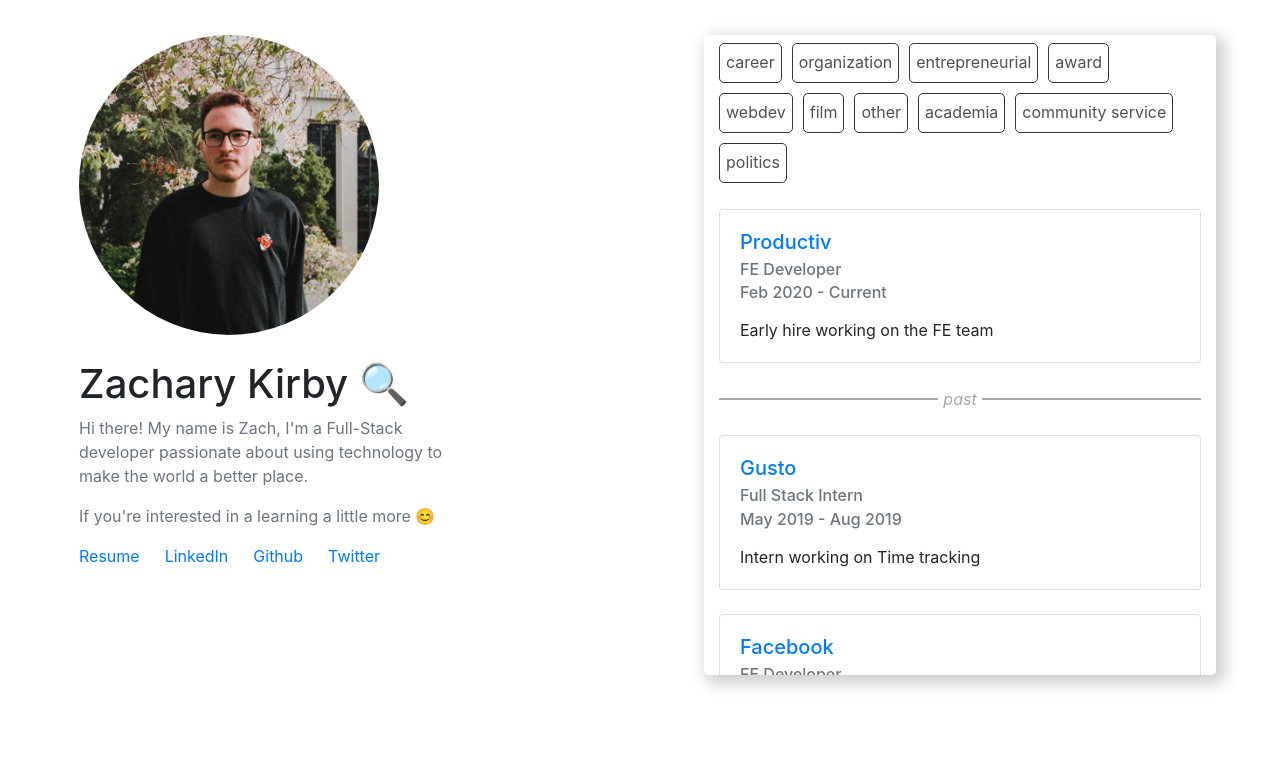
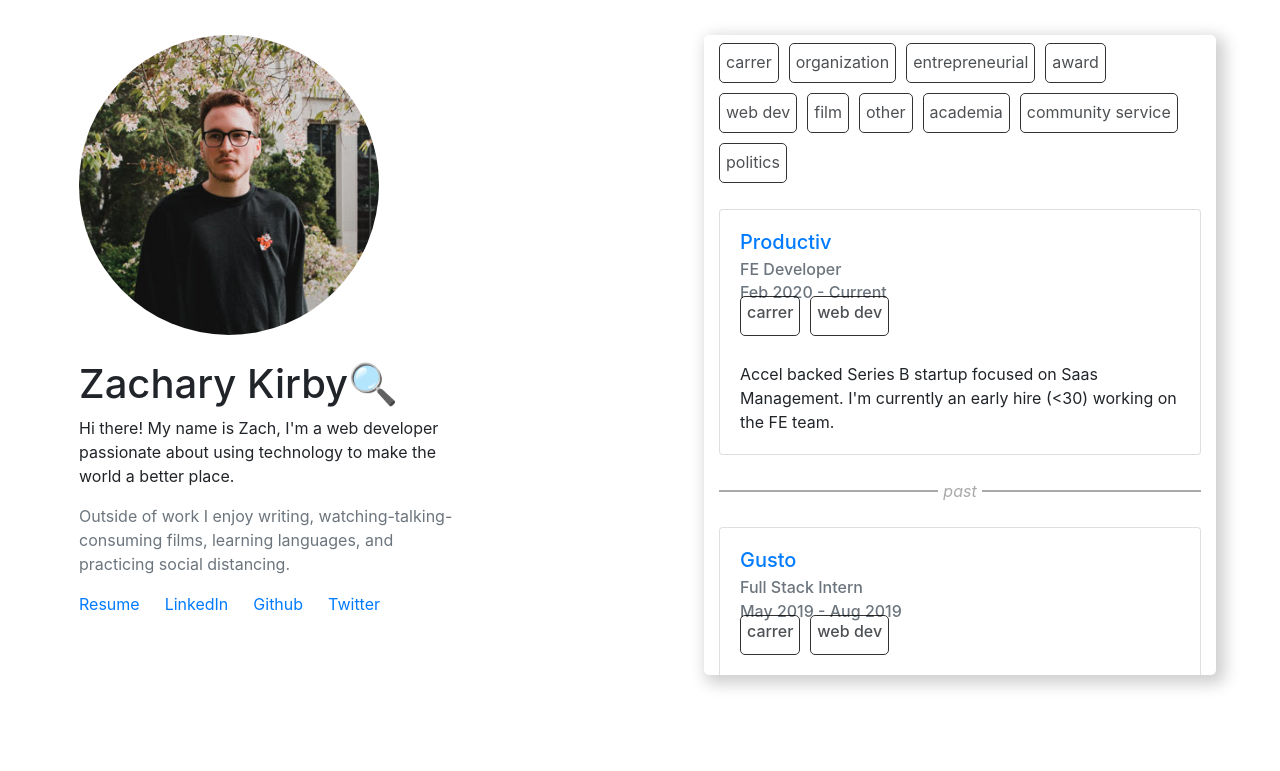
Before and after one commit to zkirby/website_v6, a Gatsby site: page / in a window 1280 px wide. Built offline with nearby package versions, Linux system fonts and the light colour scheme; Gatsby itself is replaced by a stand-in of ours.

Commit message:
added lots of content for the side as well as tracking

```diff
--- a/src/components/DefaultLeftSide.jsx
+++ b/src/components/DefaultLeftSide.jsx
@@ -11,17 +11,19 @@
     <Image className="self-image" src={Self} roundedCircle />
     <h1>
       Zachary Kirby
-{' '}
-<Emoji symbol="🔍" label="hourglass" />
+      <Emoji class="ml-2" symbol="🔍" label="hourglass" />
     </h1>
+    <p>
+      Hi there! My name is Zach, I'm a web developer passionate about using
+      technology to make the world a better place.
+    </p>
+    {/* <p className="text-secondary">
+      If you're interested in a learning a little more
+      <Emoji symbol="😊" label="smile" />
+    </p> */}
     <p className="text-secondary">
-      Hi there! My name is Zach, I'm a Full-Stack developer passionate about
-      using technology to make the world a better place.
-    </p>
-    <p className="text-secondary">
-      If you're interested in a learning a little more
-{" "}
-      <Emoji symbol="😊" label="smile" />
+      Outside of work I enjoy writing, watching-talking-consuming films,
+      learning languages, and practicing social distancing.
     </p>
     <a href="https://drive.google.com/a/berkeley.edu/file/d/1NcNQ4Z8nVl6Nro3bgpwU07zbAE9gFYl7/view?usp=sharing">
       Resume
--- a/src/components/lists/ParticipationList.jsx
+++ b/src/components/lists/ParticipationList.jsx
@@ -1,21 +1,24 @@
 import React from "react";
+import ReactGA from "react-ga";
 import { Container, Card } from "react-bootstrap";
+
+import { TRACKING_EVENT } from "../utils/constants";
 
 // import Markdown from "../utils/Markdown";
 
 // import pdMd from "../../writings/productiv.md";
 
 const CARD_TYPES = {
-  CAREER: "CAREER",
-  ORGANIZATION: "ORGANIZATION",
-  ENTREPRENEURIAL: "ENTREPRENEURIAL",
-  AWARD: "AWARD",
-  WEBDEV: "WEBDEV",
-  FILM: "FILM",
-  OTHER: "OTHER",
-  ACADEMIA: "ACADEMIA",
-  COMMUNITY_SERVICE: "COMMUNITY SERVICE",
-  POLITICS: "POLITICS",
+  CAREER: "carrer",
+  ORGANIZATION: "organization",
+  ENTREPRENEURIAL: "entrepreneurial",
+  AWARD: "award",
+  WEBDEV: "web dev",
+  FILM: "film",
+  OTHER: "other",
+  ACADEMIA: "academia",
+  COMMUNITY_SERVICE: "community service",
+  POLITICS: "politics",
 };
 
 const CURRENT_CARDS = [
@@ -26,139 +29,161 @@
     dates: "Feb 2020 - Current",
     link: "https://productiv.com/",
     // mdLink: pdMd,
-    oneLine: "Early hire working on the FE team",
+    oneLine:
+      "Accel backed Series B startup focused on Saas Management. I'm currently an early hire (<30) working on the FE team.",
     description: "Something something something.",
   },
 ];
+const TIMES = {
+  SUMMER_JUNIOR_YEAR: "May 2019 - Aug 2019",
+  SUMMER_SOUPH_YEAR: "May 2018 - Aug 2018",
+  SEM_SOUPH_YEAR: "Aug 2017 - May 2018",
+  SEM_JUNIOR_YEAR: "Aug 2018 - May 2019",
+};
+
 const PAST_CARDS = [
   {
     title: "Gusto",
     role: "Full Stack Intern",
     type: [CARD_TYPES.CAREER, CARD_TYPES.WEBDEV],
-    dates: "May 2019 - Aug 2019",
+    dates: TIMES.SUMMER_JUNIOR_YEAR,
     link: "https://gusto.com/",
-    oneLine: "Intern working on Time tracking",
+    oneLine:
+      "Intern, worked on Time tracking. Awesome company, check them out :)",
     description: "other thing",
   },
   {
-    title: "Facebook",
-    role: "FE Developer",
-    type: [CARD_TYPES.CAREER, CARD_TYPES.WEBDEV],
-    dates: "Feb 2020 - Current",
-    link: "https://productiv.com/",
-    oneLine: "Early hire working on the FE team",
-    description: "Something something something.",
-  },
-  {
     title: "KP Fellows",
-    role: "FE Developer",
+    role: "Fellow",
     type: [CARD_TYPES.CAREER, CARD_TYPES.ENTREPRENEURIAL],
-    dates: "Feb 2020 - Current",
-    link: "https://productiv.com/",
-    oneLine: "Early hire working on the FE team",
+    dates: TIMES.SUMMER_JUNIOR_YEAR,
+    link: "https://fellows.kleinerperkins.com/",
+    oneLine:
+      "Fellowship hosted by notable VC Kleiner Perkins. Met Cool people, cool founders, cool VCs. All around a pretty cool time.",
     description: "Something something something.",
   },
   {
     title: "Cal Hacks",
-    role: "FE Developer",
+    role: "Executive Director",
     type: [CARD_TYPES.ORGANIZATION, CARD_TYPES.ENTREPRENEURIAL],
-    dates: "Feb 2020 - Current",
-    link: "https://productiv.com/",
-    oneLine: "Early hire working on the FE team",
+    dates: "Jan 2017 - May 2019",
+    link: "https://calhacks.io/",
+    oneLine:
+      "Lead director for the 5.0 team. Managed the biggest budget for any Cal Hacks ever ($300k+) and shocked the world with game changing bear-face on socks.",
+    description: "Something something something.",
+  },
+  {
+    title: "Facebook",
+    role: "FE Intern",
+    type: [CARD_TYPES.CAREER, CARD_TYPES.WEBDEV],
+    dates: TIMES.SUMMER_SOUPH_YEAR,
+    link: "https://engineering.fb.com/",
+    oneLine:
+      "Worked in Ads FE Infra (same team as the guy that made React - Jordan Walke - so that was cool).",
     description: "Something something something.",
   },
   {
     title: "ZS Blockchain",
-    role: "FE Developer",
+    role: "Partner",
     type: [CARD_TYPES.CAREER, CARD_TYPES.ENTREPRENEURIAL],
-    dates: "Feb 2020 - Current",
-    link: "https://productiv.com/",
-    oneLine: "Early hire working on the FE team",
+    dates: TIMES.SEM_SOUPH_YEAR,
+    link: "https://www.crunchbase.com/organization/zs-blockchain",
+    oneLine: "First (and last) Blockchain venture leading event coordination.",
     description: "Something something something.",
   },
   {
     title: "Glynn Capital",
-    role: "FE Developer",
+    role: "University Investment Fellow",
     type: [CARD_TYPES.ENTREPRENEURIAL],
-    dates: "Feb 2020 - Current",
-    link: "https://productiv.com/",
-    oneLine: "Early hire working on the FE team",
+    dates: "Oct 2018 - May 2019",
+    link: "https://www.glynncapital.com/",
+    oneLine:
+      "Notable late stage VC Firm. Was part of their inaugural investment fellows class. Program consisted of pitching popular later stage startups used by students on campus to VCs at the firm",
     description: "Something something something.",
   },
   {
     title: "Web Design DeCal",
-    role: "FE Developer",
+    role: "Head Instructor",
     type: [CARD_TYPES.ORGANIZATION, CARD_TYPES.WEBDEV, CARD_TYPES.ACADEMIA],
-    dates: "Feb 2020 - Current",
-    link: "https://productiv.com/",
-    oneLine: "Early hire working on the FE team",
+    dates: "Jan 2017 - May 2018",
+    link: "https://wdd.io/",
+    oneLine:
+      "UC Berkeley's premier FE focused student-lead class. Was head instructor focused primarily on JavaScript and JQuery curriculum and lectures. Loved to teach, was a highlight of college for me.",
     description: "Something something something.",
   },
   {
     title: "Kairos",
-    role: "FE Developer",
+    role: "Fellow",
     type: [CARD_TYPES.ENTREPRENEURIAL],
-    dates: "Feb 2020 - Current",
-    link: "https://productiv.com/",
-    oneLine: "Early hire working on the FE team",
+    dates: "Aug 2018 - May 2020",
+    link: "https://www.kairosfellows.org/",
+    oneLine:
+      "Kairos was, at the time, *the* place for tech-entrepreneurial minded folks at Berkeley to gather, share ideas, and talk.",
     description: "Something something something.",
   },
   {
     title: "Accel Scholars",
-    role: "FE Developer",
+    role: "Scholar",
     type: [
       CARD_TYPES.ORGANIZATION,
       CARD_TYPES.ENTREPRENEURIAL,
       CARD_TYPES.AWARD,
     ],
-    dates: "Feb 2020 - Current",
-    link: "https://productiv.com/",
-    oneLine: "Early hire working on the FE team",
+    dates: TIMES.SEM_SOUPH_YEAR,
+    link:
+      "https://techcrunch.com/2017/11/01/accel-launches-uc-berkeley-mentorship-program/?guccounter=1&guce_referrer=aHR0cHM6Ly93d3cuZ29vZ2xlLmNvbS8&guce_referrer_sig=AQAAAJ0h4xfiCPAogIKNrFY7NvBWbsw2VCw4y9IzjyrUxY7pHb-K0doTtKrK8ceFEnNHf2M-TUauNoXAasNq0ROsZMHBHDRi1htbnUA7EfskYjbr2Iwf2oqEMTPQrSNhxtJnsueZapie6jKJPe4AjbfOaH80qMgoVTy2OONN8NiPPQGJ",
+    oneLine:
+      "Cal based entrepreneurial program hosted by notable VC Accel. Was part of the inaugural class",
     description: "Something something something.",
   },
   {
     title: "VR @ Berkeley",
-    role: "FE Developer",
+    role: "360 VR Film Team",
     type: [CARD_TYPES.ORGANIZATION, CARD_TYPES.FILM],
-    dates: "Feb 2020 - Current",
-    link: "https://productiv.com/",
-    oneLine: "Early hire working on the FE team",
+    dates: TIMES.SEM_SOUPH_YEAR,
+    link: "https://xr.berkeley.edu/",
+    oneLine:
+      "Part of the 360 film team where we experimented with the emerging medium.",
     description: "Something something something.",
   },
   {
     title: "UPE",
-    role: "FE Developer",
+    role: "Member",
     type: [CARD_TYPES.AWARD, CARD_TYPES.ACADEMIA],
-    dates: "Feb 2020 - Current",
-    link: "https://productiv.com/",
-    oneLine: "Early hire working on the FE team",
+    dates: "April 2018 - May 2020",
+    link: "https://upe.berkeley.edu/",
+    oneLine:
+      "UC Berkeley's CS Honor Society. Was on the social committee funny enough.",
     description: "Something something something.",
   },
   {
     title: "React DeCal",
-    role: "FE Developer",
+    role: "Founding Member",
     type: [CARD_TYPES.WEBDEV, CARD_TYPES.ACADEMIA],
-    dates: "Feb 2020 - Current",
-    link: "https://productiv.com/",
-    oneLine: "Early hire working on the FE team",
+    dates: TIMES.SEM_JUNIOR_YEAR,
+    link: "https://reactdecal.org/",
+    oneLine:
+      "Founding member to UC Berkeley's one and only React class. I specialized mostly in JavaScript curriculum",
     description: "Something something something.",
   },
   {
     title: "ASUC",
-    role: "FE Developer",
+    role: "Chief of Staff",
     type: [CARD_TYPES.ORGANIZATION, CARD_TYPES.POLITICS],
-    dates: "Feb 2020 - Current",
-    link: "https://productiv.com/",
-    oneLine: "Early hire working on the FE team",
+    dates: "Aug 2018 - May 2020",
+    link: "https://asuc.org/",
+    oneLine:
+      "I held many roles during my roughly ~2 years in the ASUC, most notably the Chief of Staff for the Tech Senator.",
     description: "Something something something.",
   },
   {
     title: "Regents And Chancellor's Scholarship Association",
-    role: "FE Developer",
+    role: "RHOP Member",
     type: [CARD_TYPES.AWARD, CARD_TYPES.ACADEMIA, CARD_TYPES.ORGANIZATION],
-    dates: "Feb 2020 - Current",
-    link: "https://productiv.com/",
-    oneLine: "Early hire working on the FE team",
+    dates: "Aug 2016 - May 2020",
+    link: "https://rcsa.berkeley.edu/",
+    oneLine:
+      "RCSA is the essentially the UCs systems token way of luring talent (read: people good at writing essays and filling out applications) away from other prestigious schools.",
     description: "Something something something.",
   },
   {
@@ -236,6 +261,10 @@
         prevFilters.splice(filterIndex, 1);
         return { filters: prevFilters };
       }
+      ReactGA.event({
+        category: TRACKING_EVENT.LIST_FILTER,
+        action: filter,
+      });
       return { filters: [...prevFilters, filter] };
     });
   }
@@ -249,7 +278,7 @@
     });
   }
 
-  renderCard({ title, role, dates, link, oneLine, description, mdLink }) {
+  renderCard({ title, role, type, dates, link, oneLine, description, mdLink }) {
     const { cardSelection } = this.state;
     const togglePreview = () => {
       if (cardSelection === description) this.clearPreview();
@@ -273,6 +302,13 @@
           <Card.Subtitle className="role text-muted">{role}</Card.Subtitle>
           <Card.Subtitle className="dates mt-1 text-muted">
             {dates}
+          </Card.Subtitle>
+          <Card.Subtitle className="d-flex">
+            {type?.map((t) => (
+              <div key={t} className="pill">
+                {t}
+              </div>
+            ))}
           </Card.Subtitle>
           <Card.Text className="oneLine mt-3">{oneLine}</Card.Text>
         </Card.Body>
@@ -298,10 +334,11 @@
         <div className="d-flex flex-wrap mt-2 pill-container">
           {Object.values(CARD_TYPES).map((title) => (
             <div
+              key={title}
               className={`pill ${filters.includes(title) ? "on-pill" : ""}`}
               onClick={() => this.toggleFilter(title)}
             >
-              {title.toLocaleLowerCase()}
+              {title}
             </div>
           ))}
         </div>
--- /dev/null
+++ b/src/components/utils/constants.js
@@ -0,0 +1,3 @@
+export const TRACKING_EVENT = {
+  LIST_FILTER: "LIST_FILTER",
+};
--- a/src/pages/index.jsx
+++ b/src/pages/index.jsx
@@ -1,4 +1,5 @@
 import React from "react";
+import ReactGA from "react-ga";
 
 import { Container, Col, Row } from "react-bootstrap";
 
@@ -22,6 +23,9 @@
         />
       ),
     };
+
+    // Pls don't hate 4 adding analytics - just wanna see how many people pop by...
+    ReactGA.initialize("G-F7J1T9CBZ4");
   }
 
   resetLeftSide = () => this.setState({ leftSide: <DefaultLeftSide /> });
@@ -36,10 +40,10 @@
     return (
       <Container fluid>
         <Row className="main-row">
-          <Col className="left-col main-col">
+          <Col className="left-col main-col col-7 col-md-6">
             <div className="side-container">{leftSide}</div>
           </Col>
-          <Col className="right-col main-col">
+          <Col className="right-col main-col col-6 col-md-6">
             <div className="side-container">
               <RightSideSelector
                 setLeftSide={this.setLeftSide}
```
